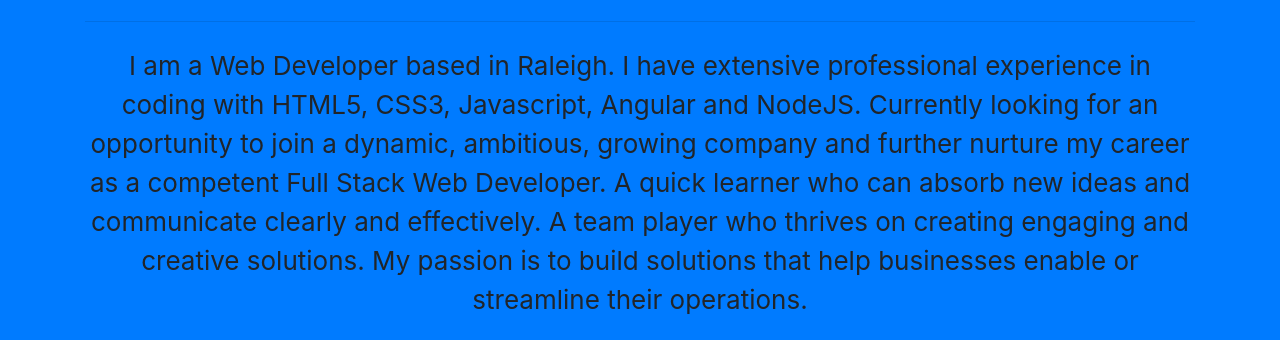
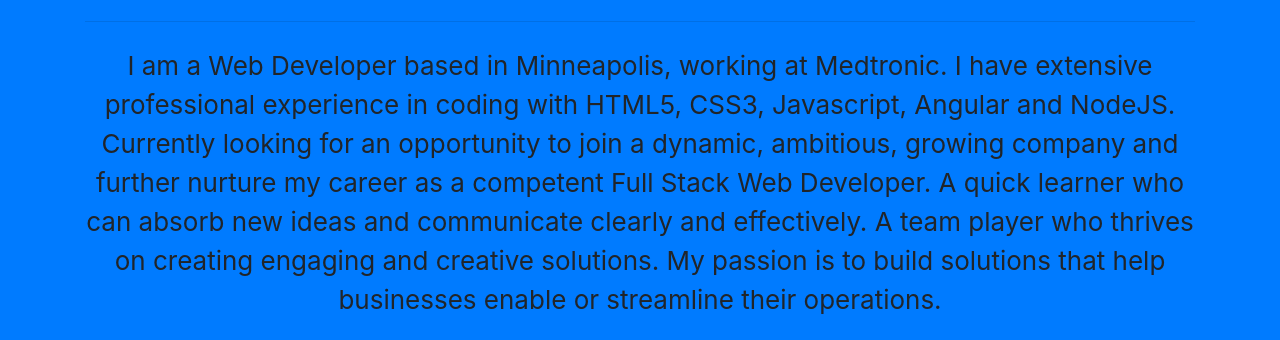
Before and after one commit to av1422/Anvesh-Portfolio, a website with bundled scripts: page index.html in a window 1280 px wide. Shown: the part 313-653 px from the top of the page. Built offline with nearby package versions, Linux system fonts and the light colour scheme.

Commit message:
Update Work location

```diff
--- a/index.html
+++ b/index.html
@@ -80,7 +80,7 @@
             <h1 class="section-heading text-black">
               Let me introduce myself.</h1>
             <hr class="light my-4">
-            <p style="font-size:26px;" class="text-faded mb-4">I am a Web Developer based in Raleigh. I have extensive professional experience in coding with HTML5, CSS3, Javascript, Angular and NodeJS. Currently looking for an opportunity to join a dynamic, ambitious, growing company and further nurture my career as a competent Full Stack Web Developer. A quick learner who can absorb new ideas and communicate clearly and effectively. A team player who thrives on creating engaging and creative solutions. My passion is to build solutions that help businesses enable or streamline their operations.</p>
+            <p style="font-size:26px;" class="text-faded mb-4">I am a Web Developer based in Minneapolis, working at Medtronic. I have extensive professional experience in coding with HTML5, CSS3, Javascript, Angular and NodeJS. Currently looking for an opportunity to join a dynamic, ambitious, growing company and further nurture my career as a competent Full Stack Web Developer. A quick learner who can absorb new ideas and communicate clearly and effectively. A team player who thrives on creating engaging and creative solutions. My passion is to build solutions that help businesses enable or streamline their operations.</p>
             <a class="btn btn-light btn-xl js-scroll-trigger" href="#contact">Hire me</a>
           </div>
         </div>
```
